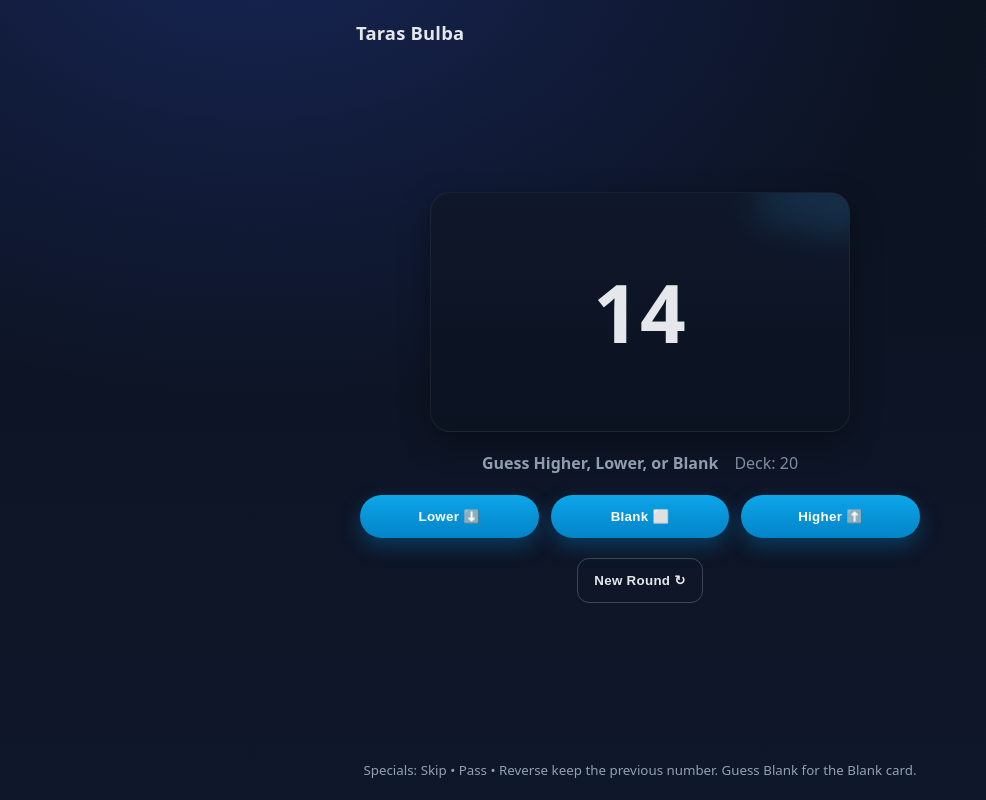
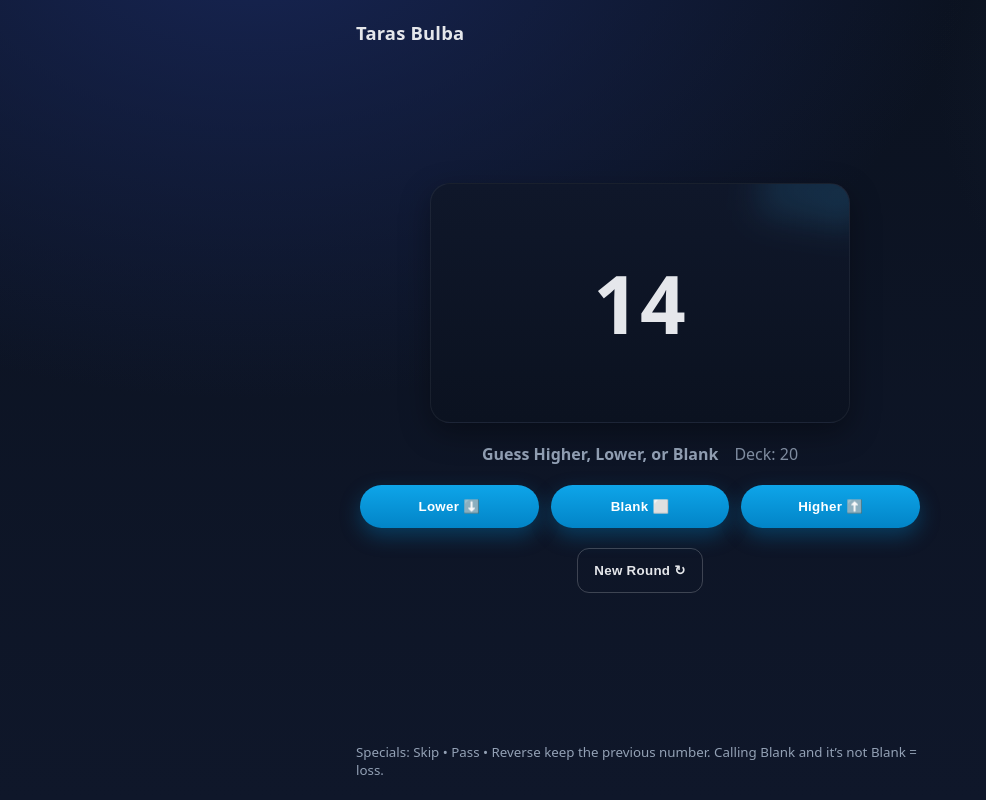
Before and after one commit to admintrack/TarasBulba, a plain HTML site: page index.html in a window 1280 px wide. Shown: the whole page, without its empty margins (0-986 px from the left). Drawn offline with Linux system fonts and the light colour scheme.

Commit message:
Update index.html

```diff
--- a/index.html
+++ b/index.html
@@ -18,7 +18,11 @@
     </header>
 
     <section class="table">
-      <div id="card" class="card" aria-live="polite" aria-atomic="true">—</div>
+      <!-- Card now has inner faces for a nicer flip -->
+      <div id="card" class="card" aria-live="polite" aria-atomic="true">
+        <span class="face front" id="cardFront">—</span>
+        <span class="face back" id="cardBack">?</span>
+      </div>
 
       <div class="meta">
         <span id="status" class="status">Tap a guess to start</span>
@@ -37,7 +41,7 @@
     </section>
 
     <footer class="footer">
-      <small>Specials: Skip • Pass • Reverse keep the previous number. Guess Blank for the Blank card.</small>
+      <small>Specials: Skip • Pass • Reverse keep the previous number. Calling Blank and it’s not Blank = loss.</small>
     </footer>
 
     <!-- Lose Screen Overlay -->
```
